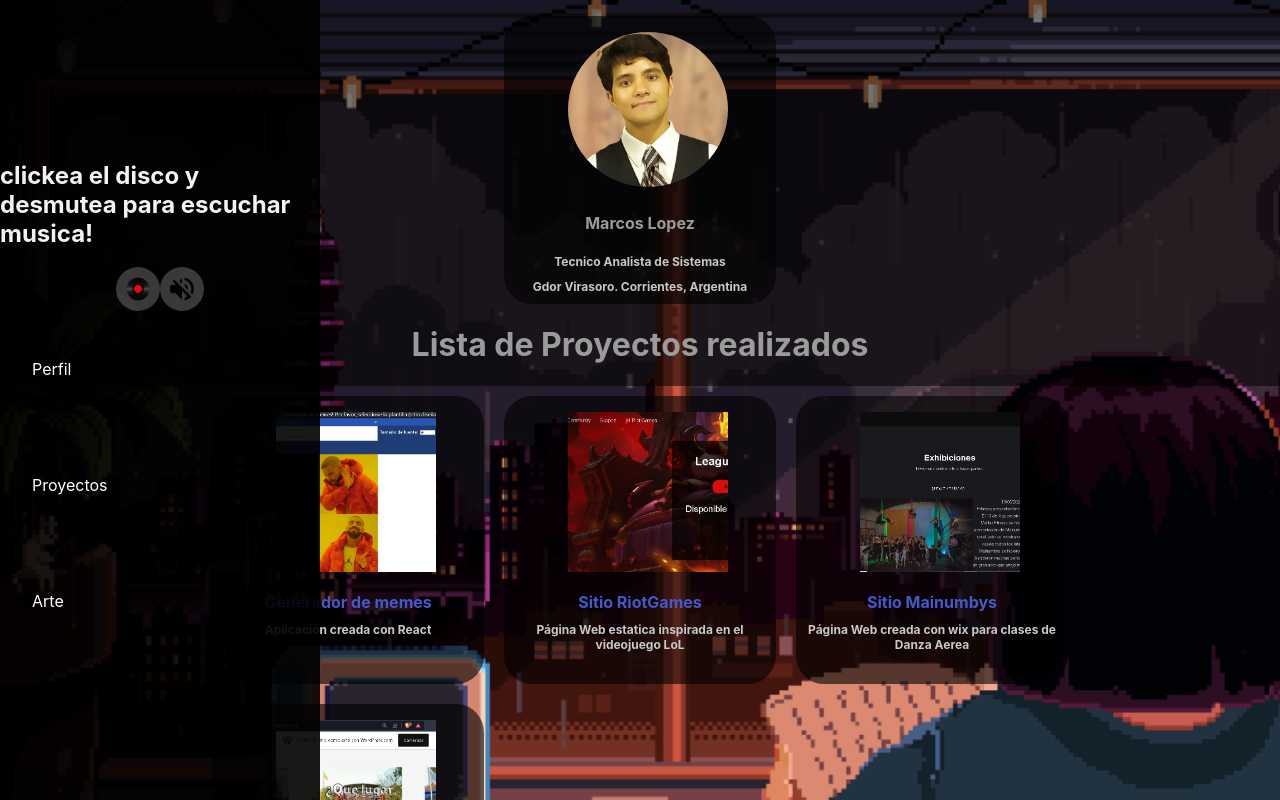
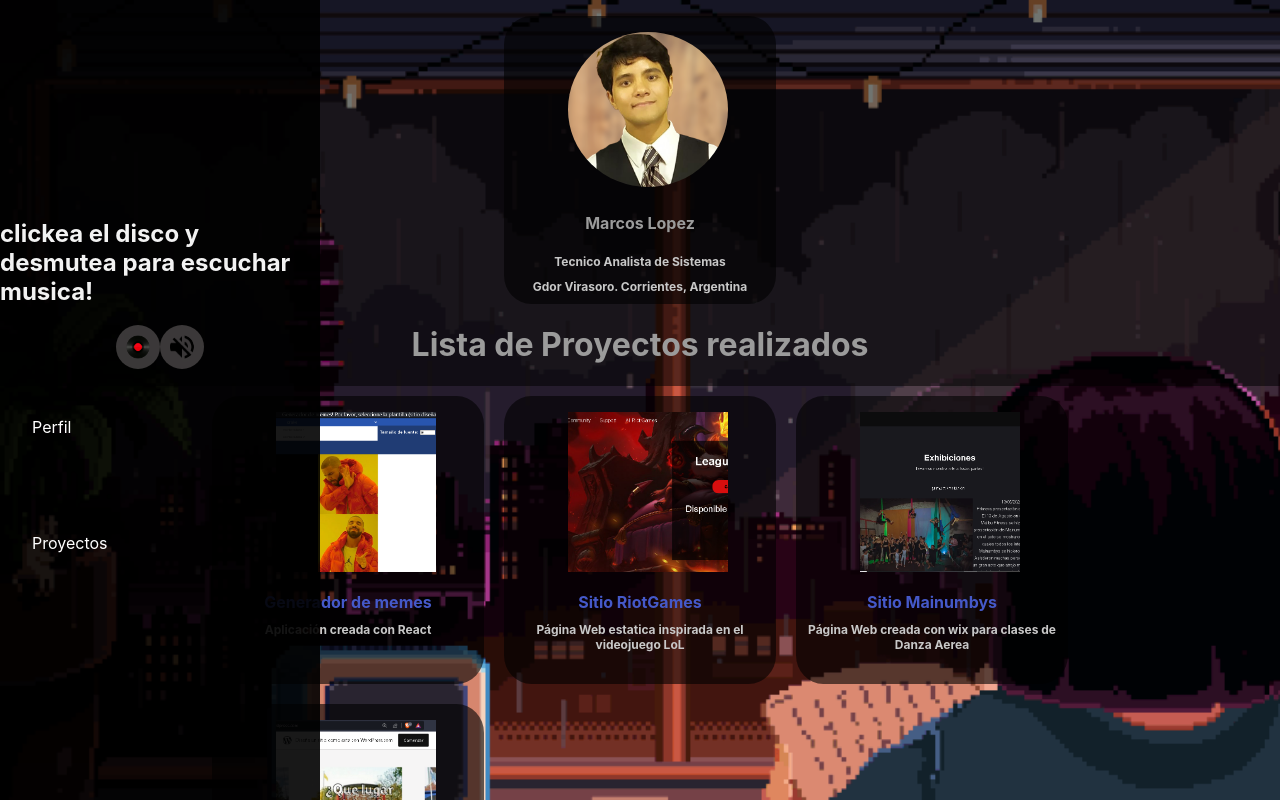
Before and after one commit to pountrax/Portfolio, a React (Create React App) app: page /Proyectos in a window 1280 px wide. Shown: the top 800 px of the page. Built offline with nearby package versions, Linux system fonts and the light colour scheme.

Commit message:
ocultar página arte

```diff
--- a/src/components/NavBar/NavBar.jsx
+++ b/src/components/NavBar/NavBar.jsx
@@ -36,7 +36,7 @@
         <p  onClick={()=>navigate('/Portfolio')}>Perfil</p>
         {/* <a href="#about">Contacto</a> */}
         <p onClick={()=>navigate('/Proyectos')}>Proyectos</p>
-        <p onClick={()=>navigate('/Arte')}>Arte</p>
+        {/* <p onClick={()=>navigate('/Arte')}>Arte</p> */}
 
   </nav></div>
   )
```
